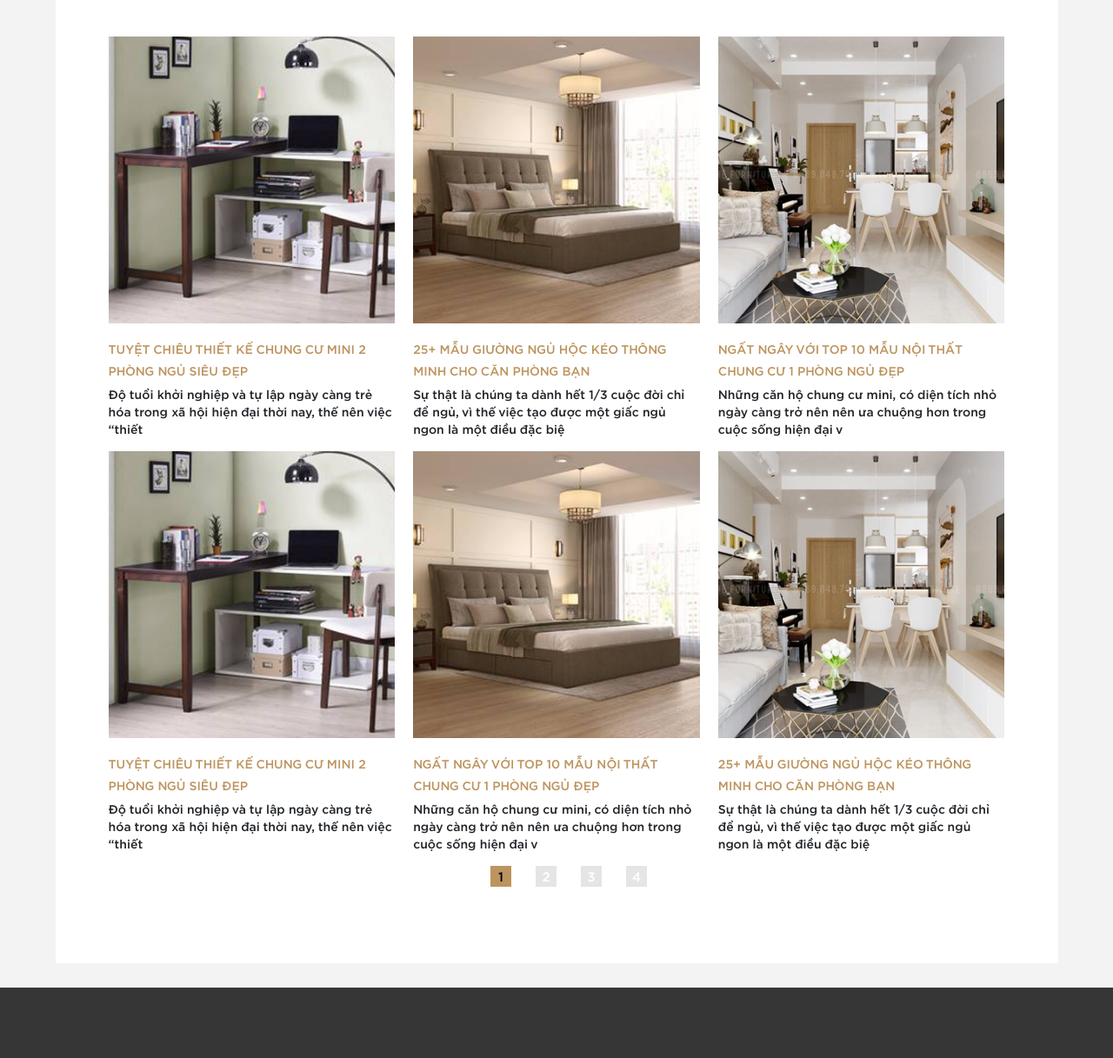
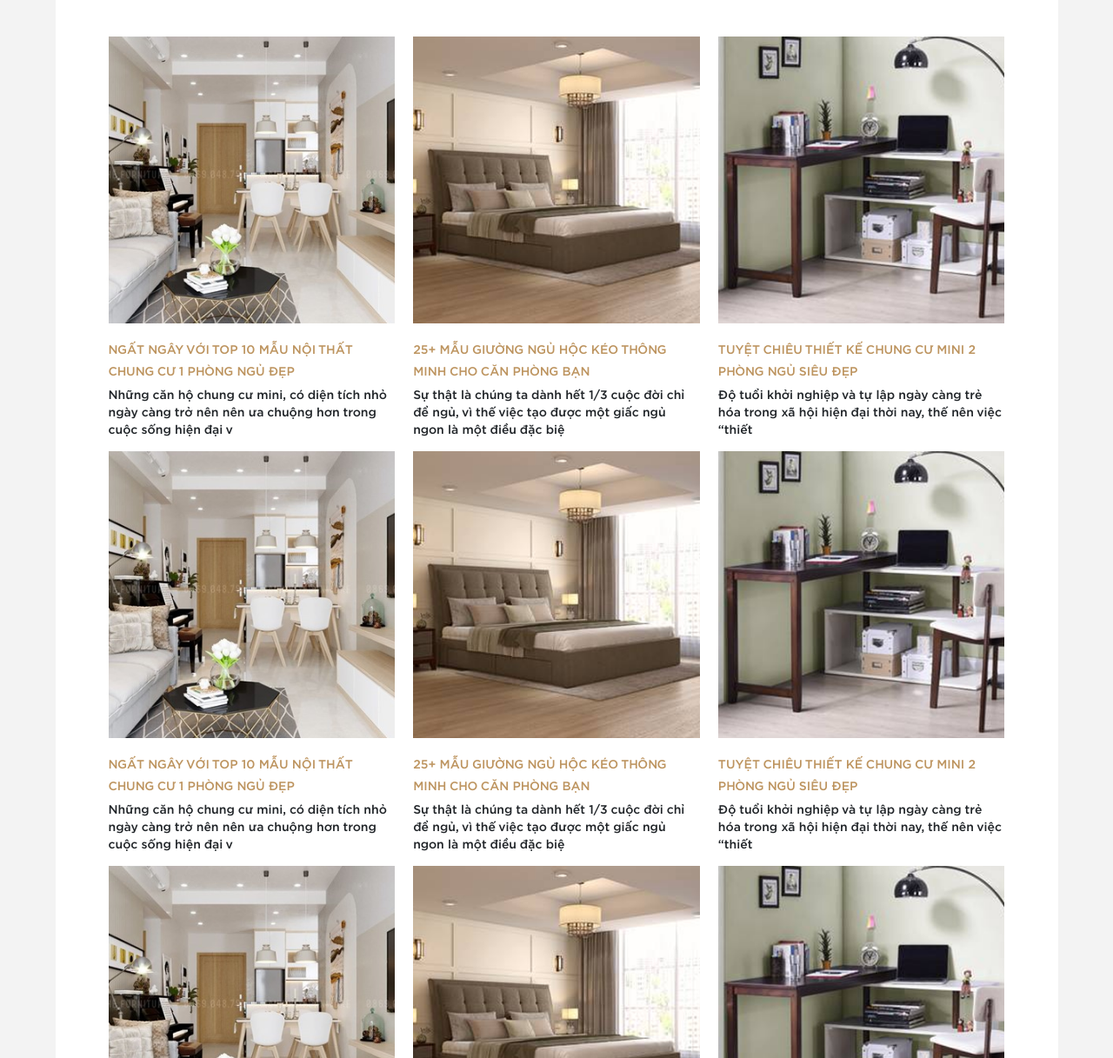
Before and after one commit to NghiaDT1405/Xuong_Moc, a plain HTML site: page news.html in a window 1280 px wide. Shown: the part 344-1561 px from the top of the page at 87% size. Drawn offline with nearby package versions, Linux system fonts and the light colour scheme.

Commit message:
Add files via upload

```diff
--- a/news.html
+++ b/news.html
@@ -46,7 +46,34 @@
 		<div class="introduce" style="margin-top: 64px;">
 			<div class="box-news">
 				<h1 class="header-news"> Tin tức </h1>
-				<div class="row wrapper-news"><div class="col-md-6 col-lg-4">
+				<div class="row wrapper-news">
+					<div class="col-md-6 col-lg-4">
+						<div class="new-item">
+							<div class="img">
+								<img src="imgs/AnhCat/tin-tuc/tintuc-1.png" class="img-fluid" alt="NGẤT NGÂY VỚI TOP 10 MẪU NỘI THẤT CHUNG CƯ 1 PHÒNG NGỦ ĐẸP">
+							</div>
+							<div class="title">
+								<h4><a href="/ngat-ngay-voi-top-10-mau-noi-that-chung-cu-1-phong-ngu-dep">NGẤT NGÂY VỚI TOP 10 MẪU NỘI THẤT CHUNG CƯ 1 PHÒNG NGỦ ĐẸP</a></h4>
+								<p class="desc">
+								</p><p>Những căn hộ chung cư mini, có diện tích nhỏ ngày càng trở nên nên ưa chuộng hơn trong cuộc sống hiện đại v
+								</p>
+							</div>
+						</div>
+					</div>
+					<div class="col-md-6 col-lg-4">
+						<div class="new-item">
+							<div class="img">
+								<img src="imgs/AnhCat/tin-tuc/tintuc-2.png" class="img-fluid" alt="25+ MẪU GIƯỜNG NGỦ HỘC KÉO THÔNG MINH CHO CĂN PHÒNG BẠN">
+							</div>
+							<div class="title">
+								<h4><a href="#">25+ MẪU GIƯỜNG NGỦ HỘC KÉO THÔNG MINH CHO CĂN PHÒNG BẠN</a></h4>
+								<p class="desc">
+								</p><p>Sự thật là chúng ta dành hết 1/3 cuộc đời chỉ để ngủ, vì thế việc tạo được một giấc ngủ ngon là một điều đặc biệ
+								</p>
+							</div>
+						</div>
+					</div>
+					<div class="col-md-6 col-lg-4">
 						<div class="new-item">
 							<div class="img">
 								<img src="imgs/AnhCat/tin-tuc/tintuc-3.png" class="img-fluid" alt="TUYỆT CHIÊU THIẾT KẾ CHUNG CƯ MINI 2 PHÒNG NGỦ SIÊU ĐẸP">
@@ -58,7 +85,21 @@
 								</p>
 							</div>
 						</div>
-				</div><div class="col-md-6 col-lg-4">
+					</div>
+					<div class="col-md-6 col-lg-4">
+						<div class="new-item">
+							<div class="img">
+								<img src="imgs/AnhCat/tin-tuc/tintuc-1.png" class="img-fluid" alt="NGẤT NGÂY VỚI TOP 10 MẪU NỘI THẤT CHUNG CƯ 1 PHÒNG NGỦ ĐẸP">
+							</div>
+							<div class="title">
+								<h4><a href="/ngat-ngay-voi-top-10-mau-noi-that-chung-cu-1-phong-ngu-dep">NGẤT NGÂY VỚI TOP 10 MẪU NỘI THẤT CHUNG CƯ 1 PHÒNG NGỦ ĐẸP</a></h4>
+								<p class="desc">
+								</p><p>Những căn hộ chung cư mini, có diện tích nhỏ ngày càng trở nên nên ưa chuộng hơn trong cuộc sống hiện đại v
+								</p>
+							</div>
+						</div>
+					</div>
+					<div class="col-md-6 col-lg-4">
 						<div class="new-item">
 							<div class="img">
 								<img src="imgs/AnhCat/tin-tuc/tintuc-2.png" class="img-fluid" alt="25+ MẪU GIƯỜNG NGỦ HỘC KÉO THÔNG MINH CHO CĂN PHÒNG BẠN">
@@ -70,7 +111,21 @@
 								</p>
 							</div>
 						</div>
-				</div><div class="col-md-6 col-lg-4">
+					</div>
+					<div class="col-md-6 col-lg-4">
+						<div class="new-item">
+							<div class="img">
+								<img src="imgs/AnhCat/tin-tuc/tintuc-3.png" class="img-fluid" alt="TUYỆT CHIÊU THIẾT KẾ CHUNG CƯ MINI 2 PHÒNG NGỦ SIÊU ĐẸP">
+							</div>
+							<div class="title">
+								<h4><a href="#">TUYỆT CHIÊU THIẾT KẾ CHUNG CƯ MINI 2 PHÒNG NGỦ SIÊU ĐẸP</a></h4>
+								<p class="desc">
+								</p><p>Độ tuổi khởi nghiệp và tự lập ngày càng trẻ hóa trong xã hội hiện đại thời nay, thế nên việc “thiết
+								</p>
+							</div>
+						</div>
+					</div>
+					<div class="col-md-6 col-lg-4">
 						<div class="new-item">
 							<div class="img">
 								<img src="imgs/AnhCat/tin-tuc/tintuc-1.png" class="img-fluid" alt="NGẤT NGÂY VỚI TOP 10 MẪU NỘI THẤT CHUNG CƯ 1 PHÒNG NGỦ ĐẸP">
@@ -82,7 +137,21 @@
 								</p>
 							</div>
 						</div>
-				</div><div class="col-md-6 col-lg-4">
+					</div>
+					<div class="col-md-6 col-lg-4">
+						<div class="new-item">
+							<div class="img">
+								<img src="imgs/AnhCat/tin-tuc/tintuc-2.png" class="img-fluid" alt="25+ MẪU GIƯỜNG NGỦ HỘC KÉO THÔNG MINH CHO CĂN PHÒNG BẠN">
+							</div>
+							<div class="title">
+								<h4><a href="#">25+ MẪU GIƯỜNG NGỦ HỘC KÉO THÔNG MINH CHO CĂN PHÒNG BẠN</a></h4>
+								<p class="desc">
+								</p><p>Sự thật là chúng ta dành hết 1/3 cuộc đời chỉ để ngủ, vì thế việc tạo được một giấc ngủ ngon là một điều đặc biệ
+								</p>
+							</div>
+						</div>
+					</div>
+					<div class="col-md-6 col-lg-4">
 						<div class="new-item">
 							<div class="img">
 								<img src="imgs/AnhCat/tin-tuc/tintuc-3.png" class="img-fluid" alt="TUYỆT CHIÊU THIẾT KẾ CHUNG CƯ MINI 2 PHÒNG NGỦ SIÊU ĐẸP">
@@ -94,35 +163,13 @@
 								</p>
 							</div>
 						</div>
-				</div><div class="col-md-6 col-lg-4">
-					<div class="new-item">
-						<div class="img">
-							<img src="imgs/AnhCat/tin-tuc/tintuc-2.png" class="img-fluid" alt="NGẤT NGÂY VỚI TOP 10 MẪU NỘI THẤT CHUNG CƯ 1 PHÒNG NGỦ ĐẸP">
-						</div>
-						<div class="title">
-							<h4><a href="#">NGẤT NGÂY VỚI TOP 10 MẪU NỘI THẤT CHUNG CƯ 1 PHÒNG NGỦ ĐẸP</a></h4>
-							<p class="desc">
-							</p><p>Những căn hộ chung cư mini, có diện tích nhỏ ngày càng trở nên nên ưa chuộng hơn trong cuộc sống hiện đại v
-							</p>
 					</div>
 				</div>
-				</div><div class="col-md-6 col-lg-4">
-					<div class="new-item">
-						<div class="img">
-							<img src="imgs/AnhCat/tin-tuc/tintuc-1.png" class="img-fluid" alt="25+ MẪU GIƯỜNG NGỦ HỘC KÉO THÔNG MINH CHO CĂN PHÒNG BẠN">
-						</div>
-						<div class="title">
-							<h4><a href="#">25+ MẪU GIƯỜNG NGỦ HỘC KÉO THÔNG MINH CHO CĂN PHÒNG BẠN</a></h4>
-							<p class="desc">
-							</p><p>Sự thật là chúng ta dành hết 1/3 cuộc đời chỉ để ngủ, vì thế việc tạo được một giấc ngủ ngon là một điều đặc biệ
-							</p>
-						</div>
-					</div>
-				</div></div>
 				<div class="pagination d-flex justify-content-center">
 					<ul class="d-flex"><li class="active" data-page="1"> 1 </li></ul>
 					<ul class="d-flex"><li data-page="1"> 2 </li></ul>
 					<ul class="d-flex"><li data-page="1"> 3 </li></ul>
+					<ul class="d-flex"><li data-page="1"> 4 </li></ul>
 					<ul class="d-flex"><li data-page="1"> 4 </li></ul>
 				</div>
 			</div>
```
Lines whose indentation alone changed are shown as unchanged.
